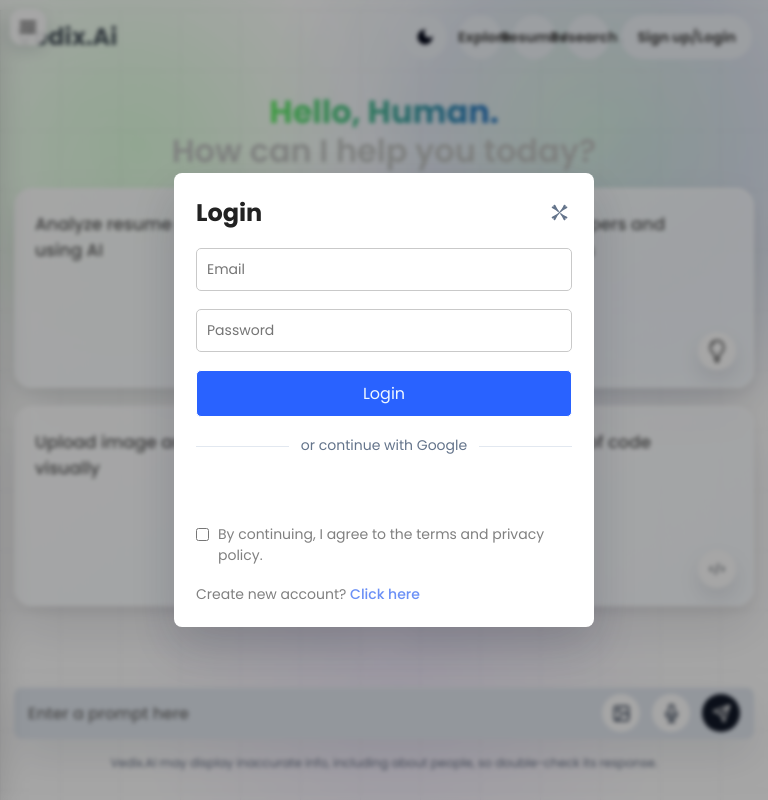
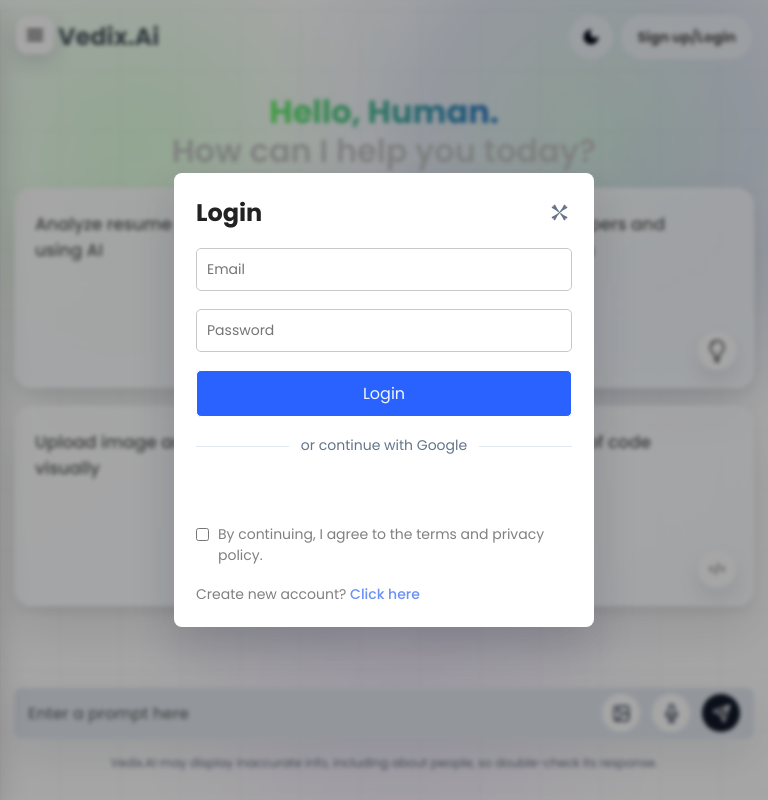
Before and after one commit to alwaysashumishra/vedix.Ai, a React (Vite) app: page / in a window 768 px wide. Built offline with nearby package versions, Linux system fonts and the light colour scheme; no server answers.

Commit message:
adding some more fearture in both tool

```diff
--- a/src/components/Main/Main.css
+++ b/src/components/Main/Main.css
@@ -1934,3 +1934,47 @@ body.dark .main {
         font-size: 18px !important;
     }
 }
+
+/* ================= TABLET HEADER MATCH MOBILE ================= */
+@media (max-width: 900px) {
+    .Nav-explore-btn,
+    .ai-nav-btn {
+        display: none !important;
+    }
+
+    .main .nav {
+        padding-left: 58px;
+        gap: 10px;
+        align-items: center;
+    }
+
+    .nav-right-box {
+        max-width: calc(100vw - 210px);
+        flex-wrap: nowrap;
+        gap: 8px;
+    }
+}
+
+@media (min-width: 561px) and (max-width: 900px) {
+    .sidebar .menu {
+        position: fixed;
+        top: 16px;
+        left: 16px;
+        right: auto;
+        width: 38px;
+        height: 38px;
+        min-width: 38px;
+        margin: 0;
+        padding: 9px;
+        border-radius: 12px;
+        background: rgba(255, 255, 255, 0.94);
+        box-shadow: 0 8px 22px rgba(15, 23, 42, 0.16);
+        z-index: 1200;
+    }
+
+    .sidebar.active .menu {
+        left: 218px;
+        right: auto;
+        top: 18px;
+    }
+}
```
